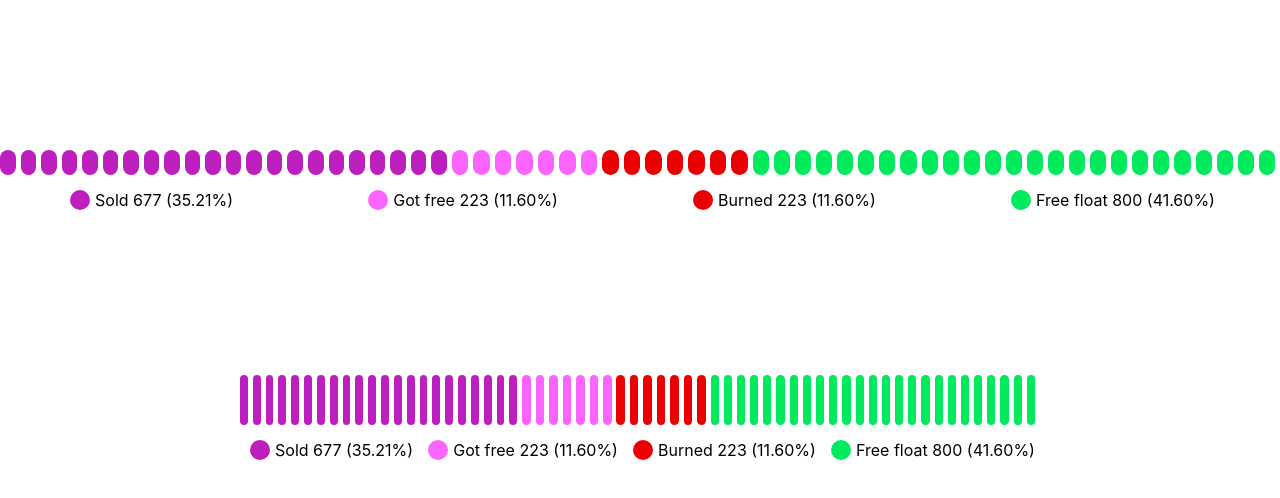
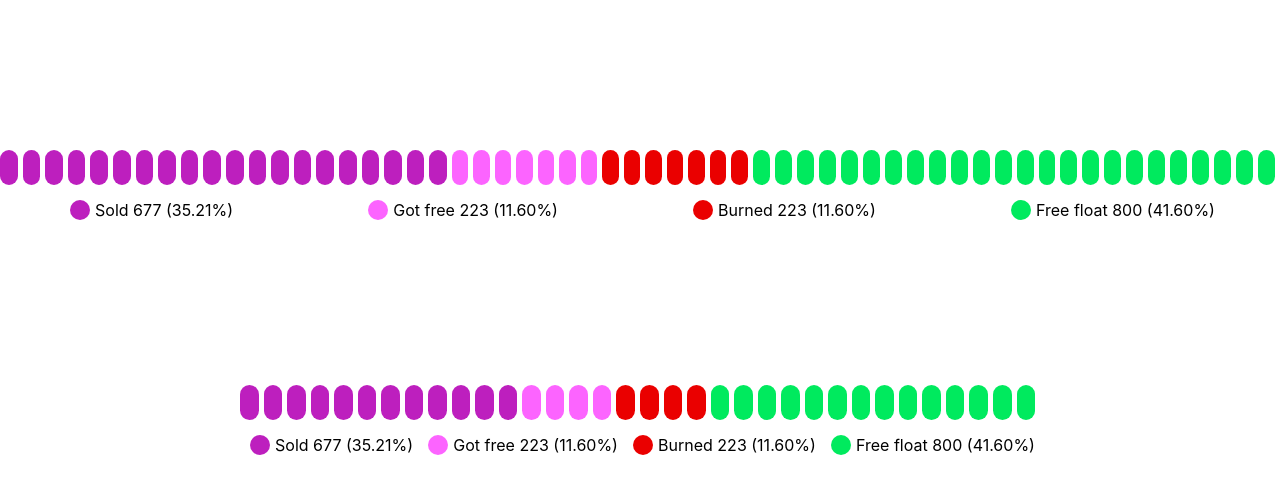
Before and after one commit to bugaichuk01/Reactjs-Progress-Bar, a React (Create React App) app: page / in a window 1280 px wide. Shown: the top 498 px of the page. Built offline with nearby package versions, Linux system fonts and the light colour scheme.

Commit message:
Main commit

```diff
--- a/src/App.tsx
+++ b/src/App.tsx
@@ -14,8 +14,8 @@ function App() {
 
   return (
     <div className="App">
-        <ProgressBar items={items} width={1400} height={25} />
-        <ProgressBar items={items} width={800} height={50} />
+        <ProgressBar items={items} width={1400} height={35} />
+        <ProgressBar items={items} width={800} height={35} />
     </div>
   );
 }
--- a/src/components/ProgressBar.tsx
+++ b/src/components/ProgressBar.tsx
@@ -30,7 +30,7 @@ export const ProgressBar: React.FC<ProgressBarProps> = ({items, height, width})
                             {item.value > 0 && (
                                 <div>
                                     <div className='progress'>
-                                        {[...Array(Math.ceil(60 / sum * item.value))].map((index) => (
+                                        {[...Array(Math.ceil((width / 25) / sum * item.value))].map((index) => (
                                             <div className='progress-item' style={{backgroundColor: `${item.color}`, height: `${height}px`}}
                                                  key={index}/>
                                         ))}
```
